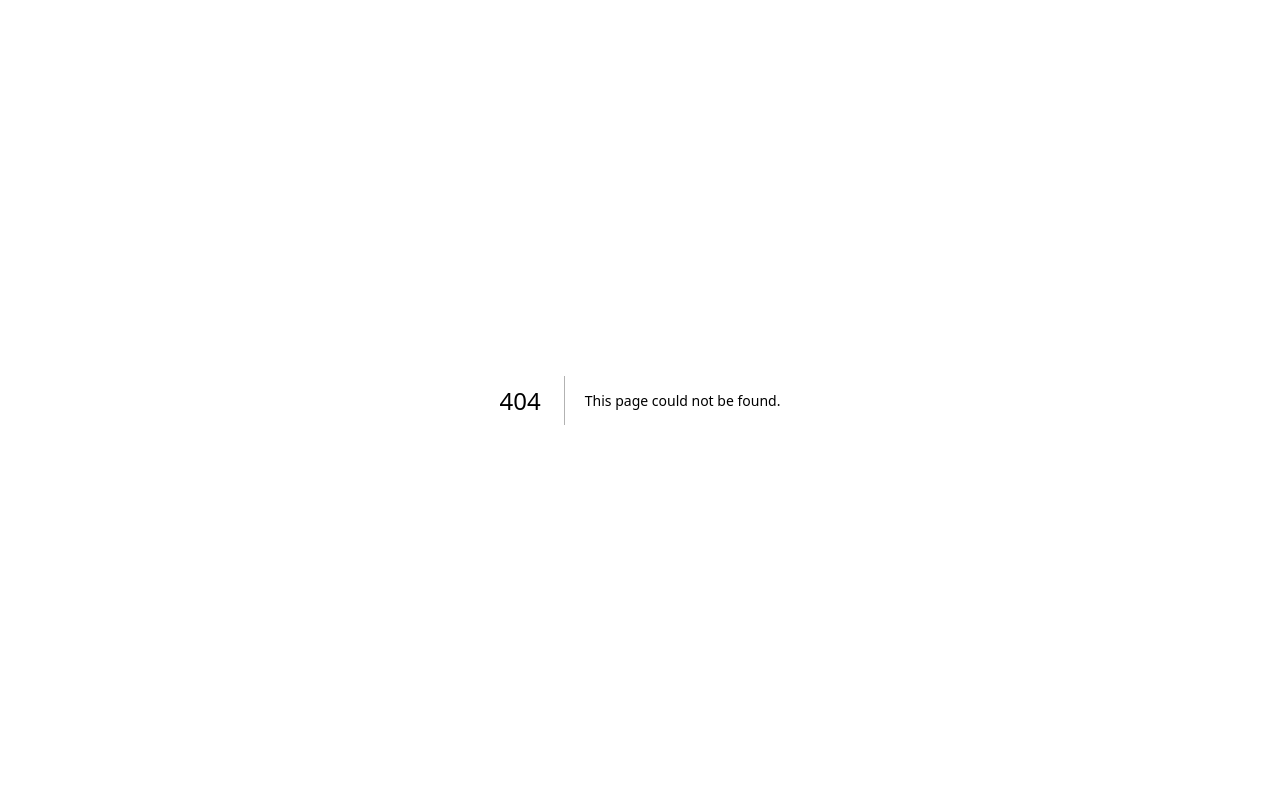
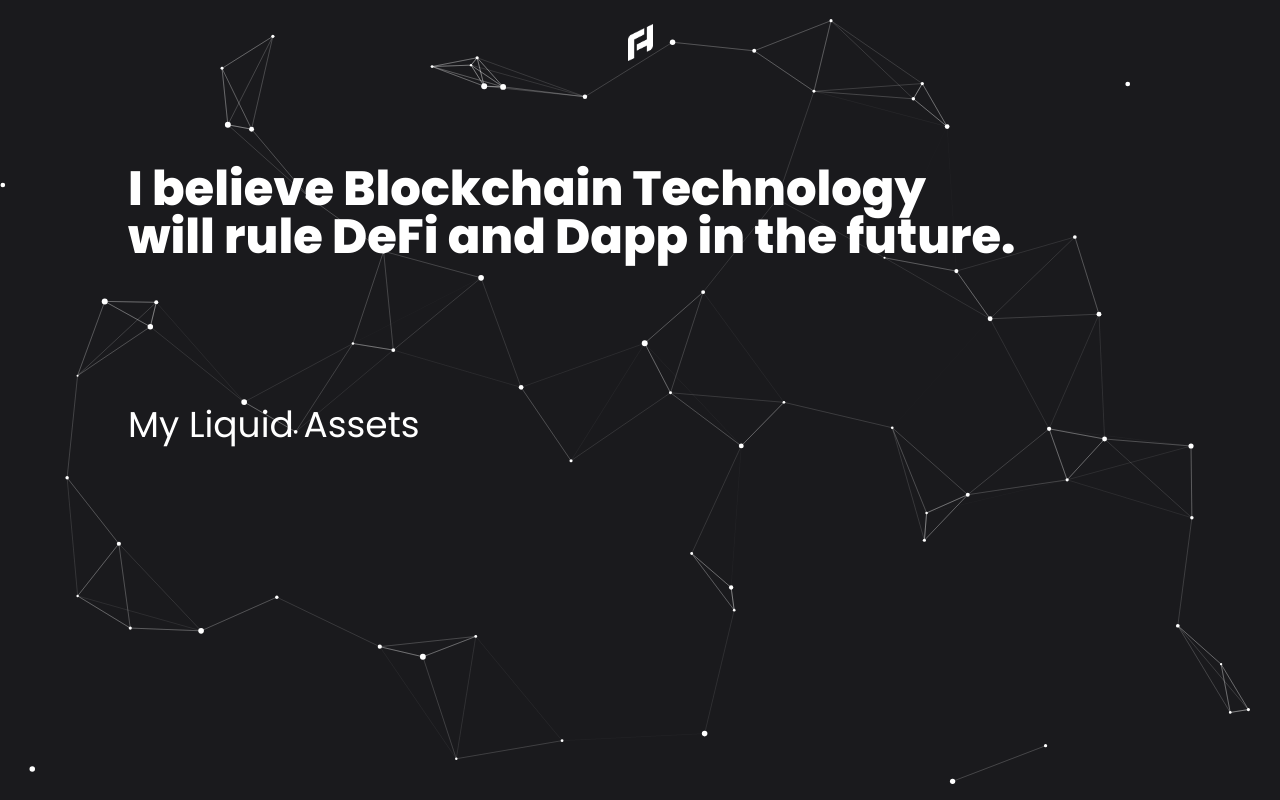
Before and after one commit to FauzanHusain13/portfolio, a Next.js app: page /investment in a window 1280 px wide. Before the commit this address had no page. Built offline with nearby package versions, Linux system fonts and the light colour scheme.

Commit message:
C:/Program Files/Git/investment

```diff
--- a/pages/certificate.js
+++ /dev/null
@@ -1,22 +0,0 @@
-import Image from "next/image"
-
-const Certificate = () => {
-    return (
-        <div className="px-8 lg:px-36 mt-10 md:mt-16 pb-20">
-            <h1 className="text-2xl">Certificate</h1>
-
-            <div className="grid sm:grid-cols-2 gap-5 mt-6">
-                <div className="hover:shadow-xl p-5 pb-8 rounded-md transition duration-300">
-                    <Image src="/certificate/certificate-1.png" width={400} height={400} className="w-full m-auto border-2" />
-                    <p className="mt-3 font-semibold">Fullstack Javascript Developer 2021: Website Top Up Voucher Game</p>
-                </div>
-                <div className="hover:shadow-xl p-5 pb-8 rounded-md transition duration-300">
-                    <Image src="/certificate/certificate-2.png" width={400} height={400} className="w-full m-auto border-2" />
-                    <p className="mt-3 font-semibold">Cloud Practioner Essentials (Belajar Dasar AWS Cloud)</p>
-                </div>
-            </div>
-        </div>
-    )
-}
-
-export default Certificate
--- /dev/null
+++ b/pages/investment.js
@@ -0,0 +1,26 @@
+import Navbar from "@/components/navbar"
+import ParticlesComponent from '@/components/particles'
+
+const Investment = () => {
+    return (
+        <div className="pb-10 md:pb-14">
+            <ParticlesComponent id="particles" />
+            <Navbar />
+            <div className="relative w-[90%] sm:w-[90%] lg:w-[80%] mx-auto mt-10 md:mt-20">
+                {/* thesis */}
+                <div>
+                    <h1 className='text-2xl md:text-5xl 2xl:text-8xl text-white font-bold'>
+                    I believe Blockchain Technology <br /> will rule DeFi and Dapp in the future.
+                    </h1>
+                </div>
+
+                {/* portfolio investment */}
+                <div className="text-white mt-20 md:mt-36">
+                    <h2 className="text-xl md:text-4xl 2xl:text-5xl">My Liquid Assets</h2>
+                </div>
+            </div>
+        </div>
+    )
+}
+
+export default Investment
```
